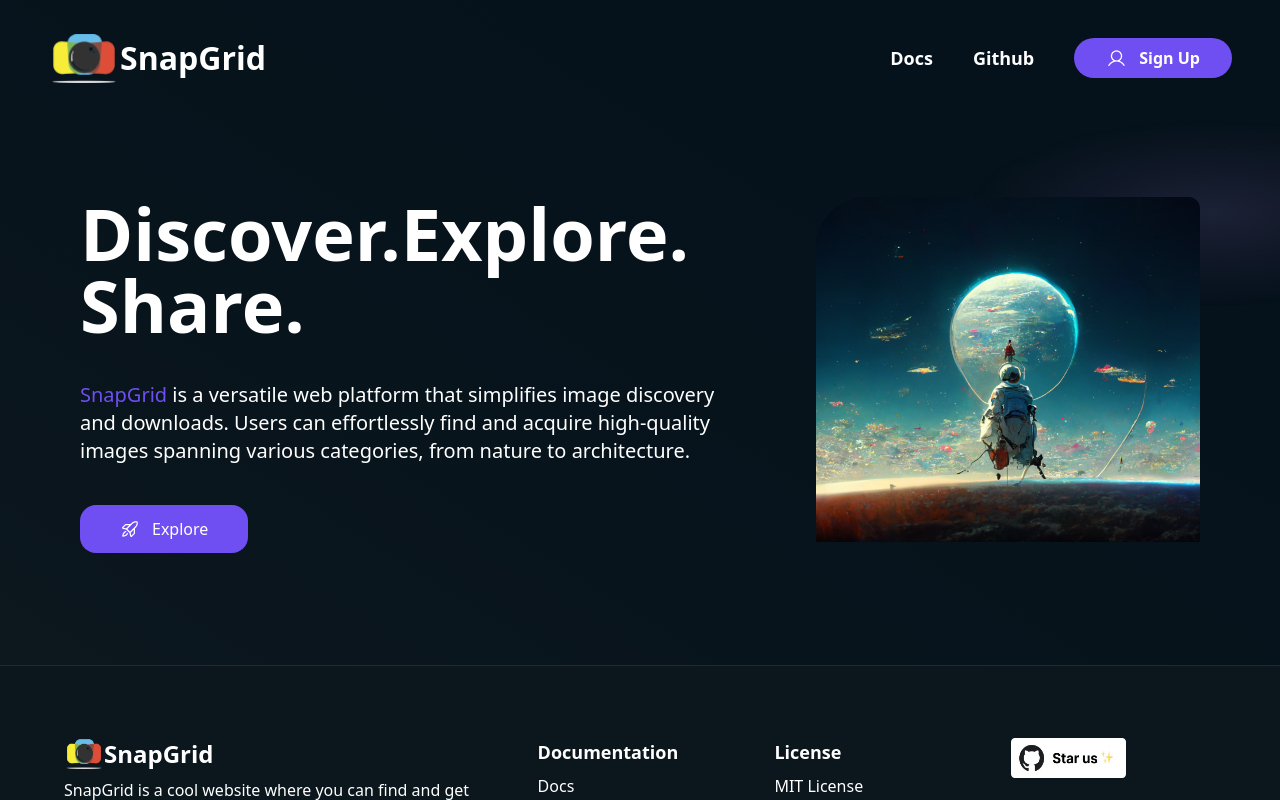
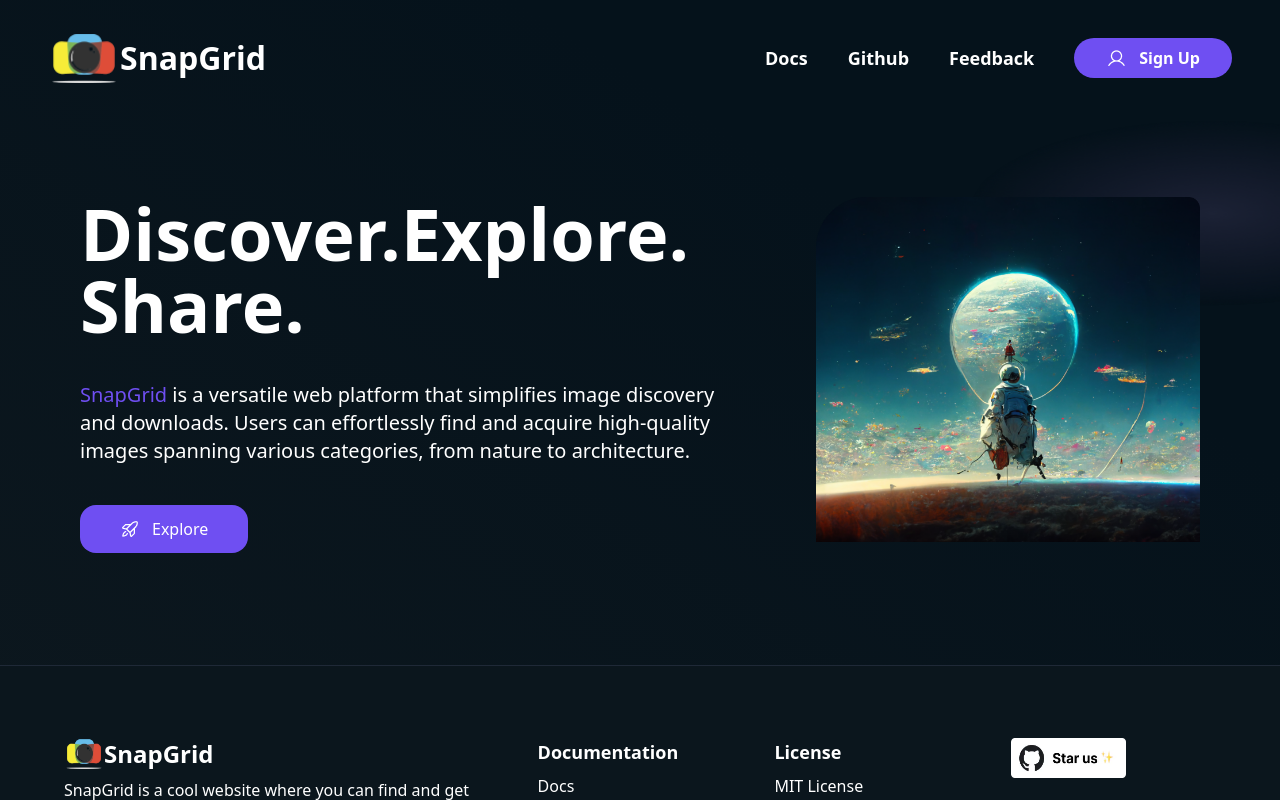
Before and after one commit to Vijaykv5/SnapGrid, a React (Vite) app: page / in a window 1280 px wide. Built offline with nearby package versions, Linux system fonts and the light colour scheme.

Commit message:
Added new feature: Feedback button

```diff
--- a/src/Pages/Navbar.jsx
+++ b/src/Pages/Navbar.jsx
@@ -27,6 +27,8 @@
           <ul className='flex space-x-10 text-[16px] text-[#FFFFFF] items-center'>
             <Link to={'/docs'}><li className='cursor-pointer font-semibold text-lg'>Docs</li></Link>
             <a href='https://github.com/Vijaykv5/SnapGrid' target='_blank'><li className='cursor-pointer font-semibold text-lg'>Github</li></a>
+
+            <a href='https://docs.google.com/forms/d/e/1FAIpQLSe-VgXKRQ0ydlC_96d3GF9M45InjN7c4Bj6BA3tjmbvq0JSXw/viewform?vc=0&c=0&w=1&flr=0' target='_blank'><li className='cursor-pointer font-semibold text-lg'>Feedback</li></a>
             <li>
               <button
                 className='rounded-[1.25rem] px-8 py-2 flex items-center font-semibold'
```
